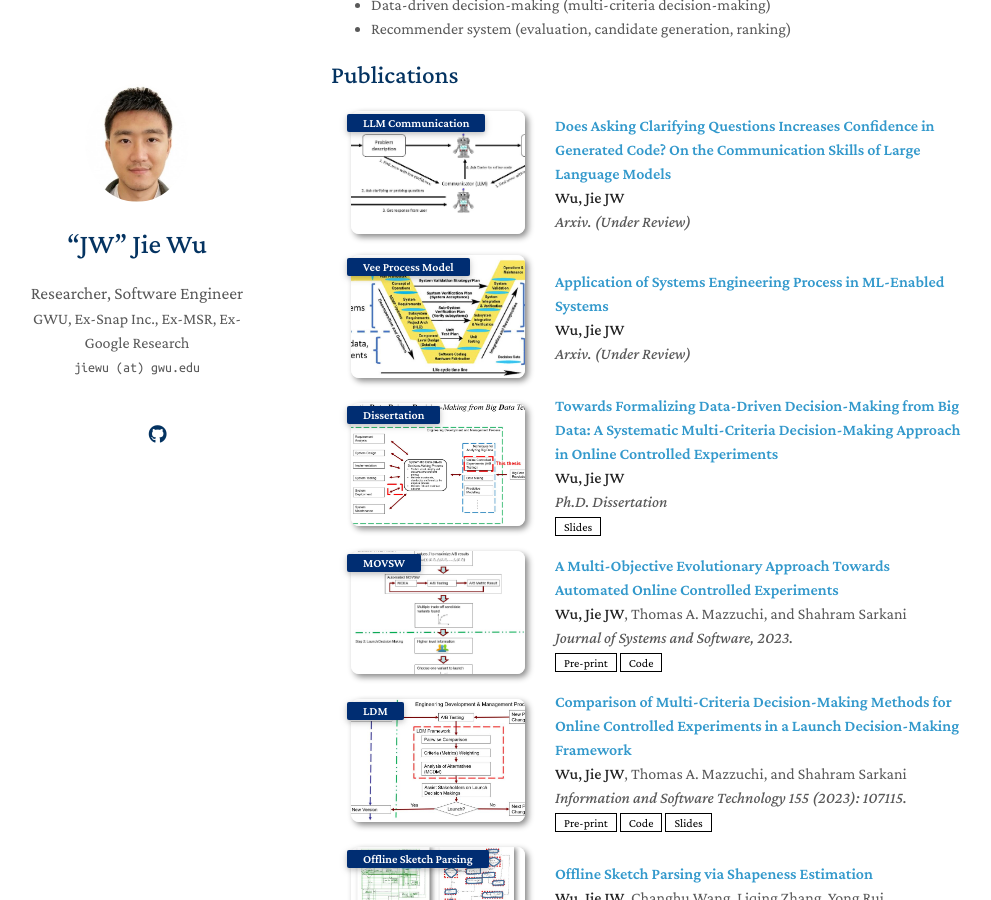
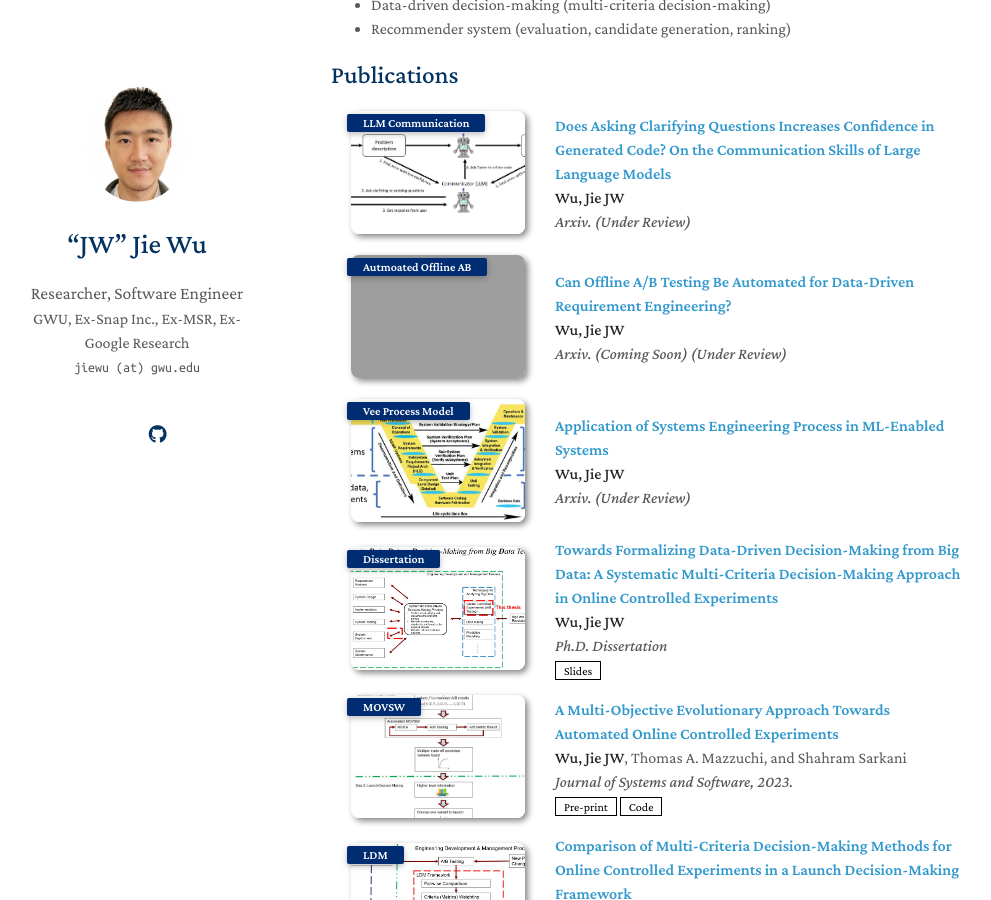
Before and after one commit to yaoyao-liu/minimal-light, a Jekyll site: the page built from index.md, in a window 1280 px wide and 900 px high, scrolled down 830 px. Shown: the whole window, without its empty margins (139-1130 px from the left). Built offline with Jekyll 4.4.1, drawn with Linux system fonts in a browser that asks for light colours; nearby versions of some CDN libraries; a style sheet for code colours, icons or effects is not loaded; our own code applies the rules of GitHub Pages for plain Markdown files; grey boxes are pictures that could not be loaded.

Commit message:
Update publications.md

```diff
--- a/_includes/publications.md
+++ b/_includes/publications.md
@@ -13,6 +13,20 @@
     <div class="title"><a href="https://arxiv.org/pdf/2308.13507.pdf">Does Asking Clarifying Questions Increases Confidence in Generated Code? On the Communication Skills of Large Language Models </a> </div>
     <div class="author"><strong>Wu, Jie JW</strong></div>
     <div class="periodical"><em>Arxiv. (Under Review)</em></div>
+  </div>
+</div>
+</li>
+
+<li>
+<div class="pub-row">
+  <div class="col-sm-3 abbr" style="position: relative;padding-right: 15px;padding-left: 15px;">
+    <img src="assets/img/auto_off_ab.png" class="teaser img-fluid z-depth-1">
+    <abbr class="badge">Autmoated Offline AB</abbr>
+  </div>
+  <div class="col-sm-9" style="position: relative;padding-right: 15px;padding-left: 20px;">
+    <div class="title"><a href="https://jie-jw-wu.github.io/assets/Automated%20Offline%20AB%20Testing.pdf">Can Offline A/B Testing Be Automated for Data-Driven Requirement Engineering? </a> </div>
+    <div class="author"><strong>Wu, Jie JW</strong></div>
+    <div class="periodical"><em> Arxiv. (Coming Soon) (Under Review)</em></div>
   </div>
 </div>
 </li>
```
